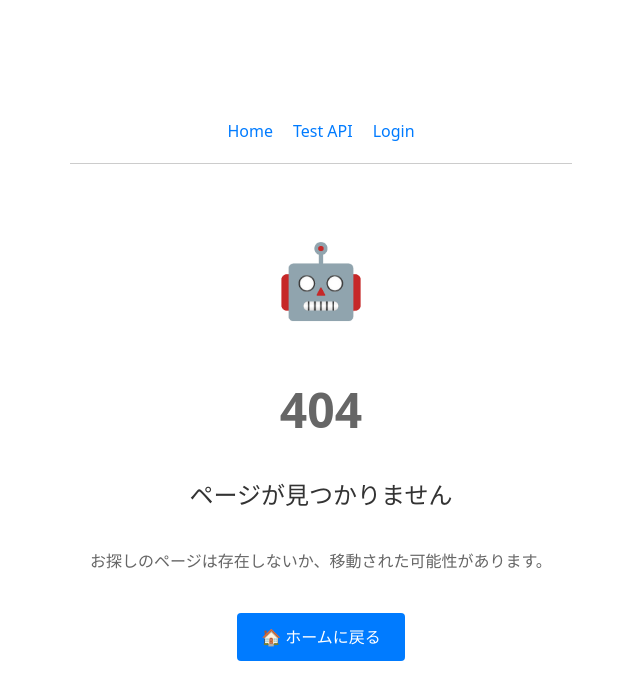
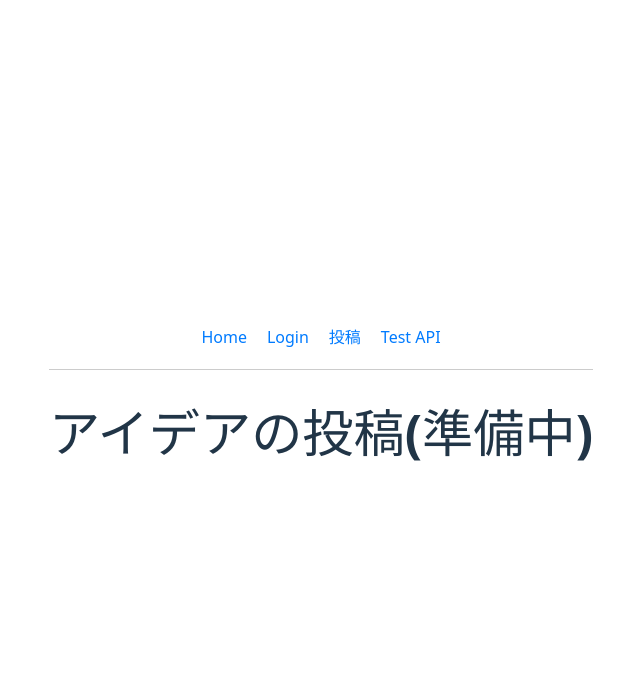
Before and after one commit to Ukawamochi/RAIDHack, a React (Vite) app in the folder web/: page /new in a window 1280 px wide. Before the commit this address had no page. Shown: the top 700 px of the page, without its empty margins (319-959 px from the left). Built offline with nearby package versions, Linux system fonts and the light colour scheme.

Commit message:
feat: 新規投稿ページを追加
- NewPostPage.tsx を新規作成（プロジェクト投稿フォーム）
- /new ルートを追加
- ナビゲーションリンク間のスペーシングを修正

```diff
--- a/web/src/App.tsx
+++ b/web/src/App.tsx
@@ -4,6 +4,7 @@ import IndexPage from './pages/IndexPage'
 import TestApiPage from './pages/TestApiPage'
 import LoginPage from './pages/LoginPage'
 import NotFoundPage from './pages/NotFoundPage'
+import NewPostPage from './pages/NewPostPage'
 
 import './App.css'
 
@@ -15,11 +16,14 @@ function App() {
           <Link to="/" style={{ marginRight: '20px', textDecoration: 'none', color: '#007bff' }}>
             Home
           </Link>
-          <Link to="/test-api" style={{ marginRight: '20px', textDecoration: 'none', color: '#007bff' }}>
+          <Link to="/login" style={{ marginRight: '20px', textDecoration: 'none', color: '#007bff' }}>
+            Login
+          </Link>
+          <Link to="/new" style={{ marginRight: '20px', textDecoration: 'none', color: '#007bff' }}>
+            投稿
+          </Link>
+          <Link to="/test-api" style={{ textDecoration: 'none', color: '#007bff' }}>
             Test API
-          </Link>
-          <Link to="/login" style={{ textDecoration: 'none', color: '#007bff' }}>
-            Login
           </Link>
         </nav>
 
@@ -27,6 +31,7 @@ function App() {
           <Route path="/" element={<IndexPage />} />
           <Route path="/test-api" element={<TestApiPage />} />
           <Route path="/login" element={<LoginPage />} />
+          <Route path="/new" element={<NewPostPage />} />
           <Route path="*" element={<NotFoundPage />} />
         </Routes>
       </div>
--- /dev/null
+++ b/web/src/pages/NewPostPage.tsx
@@ -0,0 +1,7 @@
+function NewPostPage() {
+    return (
+        <h1>アイデアの投稿(準備中)</h1>
+    )
+}
+
+export default NewPostPage
```
